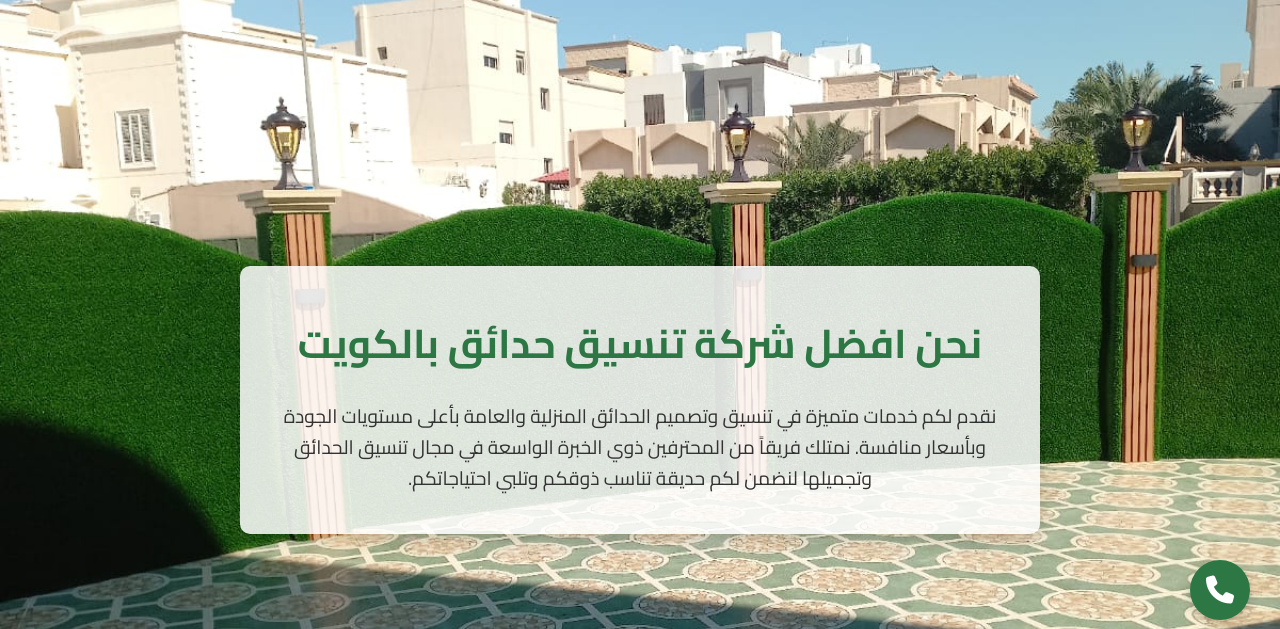
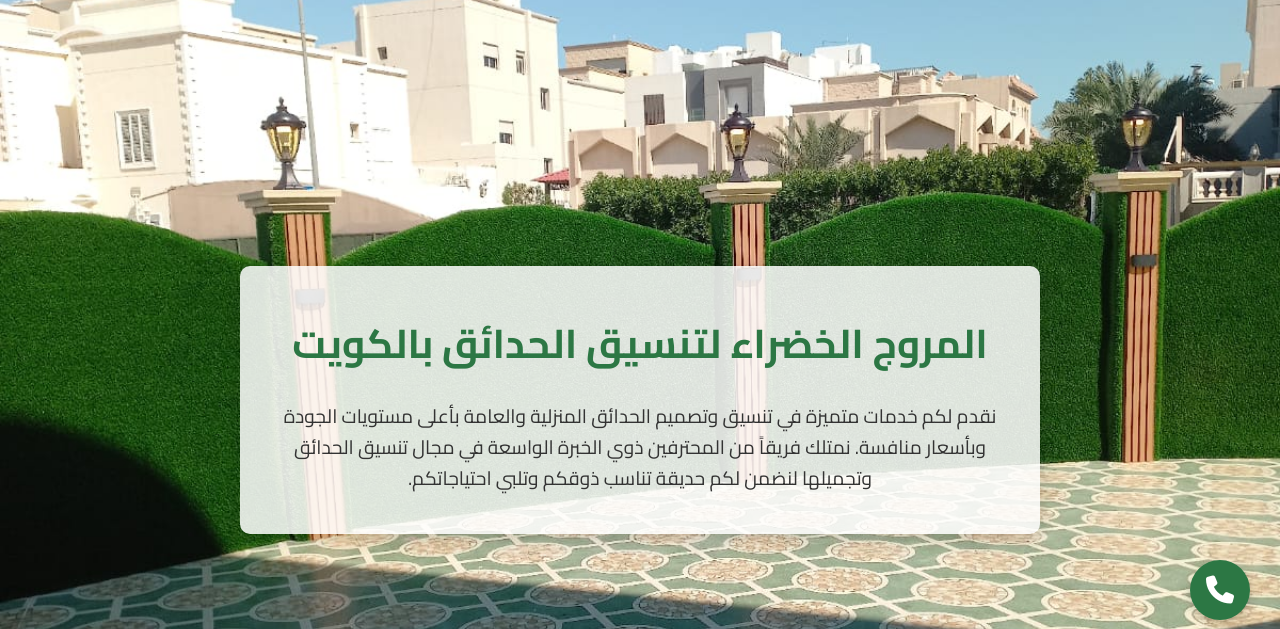
Before and after one commit to ashrafsayed2018/tanseeq-kw, a plain HTML site: page index.html in a window 1280 px wide. Shown: the top 629 px of the page. Drawn offline with Linux system fonts and the light colour scheme.

Commit message:
change the name

```diff
--- a/index.html
+++ b/index.html
@@ -3,8 +3,8 @@
   <head>
     <meta charset="UTF-8" />
     <meta name="viewport" content="width=device-width, initial-scale=1.0" />
-    <title>تنسيق حدائق بالكويت</title>
-    <meta name="description" content="تنسيق حدائق بالكويت" />
+    <title>المروج الخضراء | تنسيق حدائق بالكويت</title>
+    <meta name="description" content="المروج الخضراء | تنسيق حدائق بالكويت" />
     <style>
       /* Reset and Base Styles */
       * {
@@ -218,7 +218,7 @@
     <!-- Hero Section -->
     <section class="hero">
       <div class="hero-content">
-        <h1>نحن افضل شركة تنسيق حدائق بالكويت</h1>
+        <h1>المروج الخضراء لتنسيق الحدائق بالكويت</h1>
         <p>
           نقدم لكم خدمات متميزة في تنسيق وتصميم الحدائق المنزلية والعامة بأعلى
           مستويات الجودة وبأسعار منافسة. نمتلك فريقاً من المحترفين ذوي الخبرة
```
